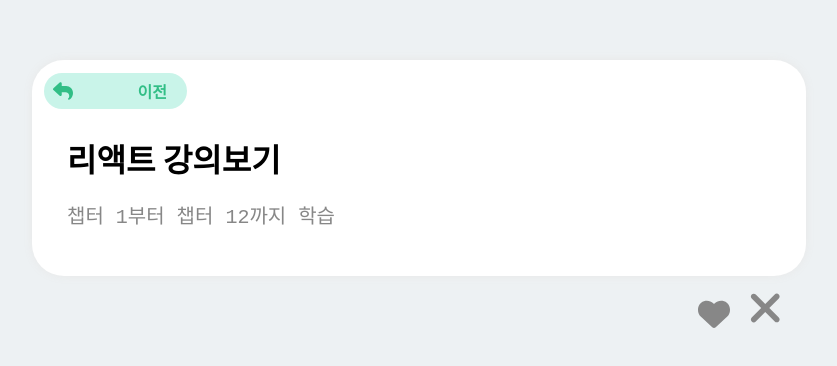
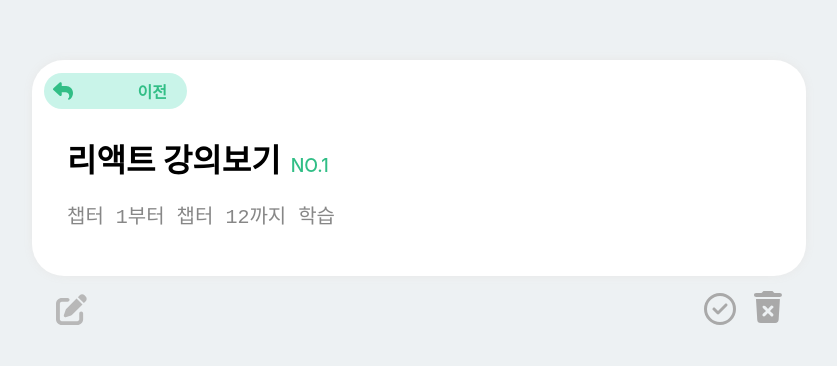
Before and after one commit to helloworld442/hh99-chap2-ver2, a React (Create React App) app: page /detail/1 in a window 1280 px wide. Shown: the part 172-538 px from the top of the page, without its empty margins (221-1058 px from the left). Built offline with nearby package versions, Linux system fonts and the light colour scheme.

Commit message:
feat : create todo Update page and logic

```diff
--- a/src/App.js
+++ b/src/App.js
@@ -2,6 +2,7 @@ import { Route, Routes } from "react-router-dom";
 import MainPage from "./pages/Main";
 import DetailPage from "./pages/Detail";
 import GlobalStyle from "./utils/GlobalStyle";
+import UpdatePage from "./pages/Update";
 
 function App() {
   return (
@@ -9,6 +10,7 @@ function App() {
       <Routes>
         <Route path="/" element={<MainPage />} />
         <Route path="/detail/:id" element={<DetailPage />} />
+        <Route path="/update/:id" element={<UpdatePage />} />
       </Routes>
       <GlobalStyle />
     </>
--- a/src/components/common/Block/StyledDropDownBlock.jsx
+++ b/src/components/common/Block/StyledDropDownBlock.jsx
@@ -51,10 +51,10 @@ const Glider = styled.span`
   height: 32px;
   width: 150px;
   z-index: 1;
+  box-shadow: 2px 2px 2px #94d3c1, -1px -1px 2px #fff;
   border-radius: 99px; // just a high number to create pill effect
   transition: 0.25s ease-out;
   background-color: #c9f4e9;
-  box-shadow: 1px 1px 2px #babecc, -1px -1px 2px #fff;
   transform: translateX(${(props) => props.translatevalue}%);
 `;
 
--- a/src/components/common/Block/StyledListUIBlock.jsx
+++ b/src/components/common/Block/StyledListUIBlock.jsx
@@ -12,7 +12,7 @@ const StyledListUIBlock = styled.div`
   padding: 7px 9px;
   margin: 10px;
   border-radius: 25px;
-  box-shadow: inset 1px 1px 2px #babecc, inset -1px -1px 2px #fff;
+  box-shadow: inset 2px 2px 2px #94d3c1, inset -1px -1px 2px #fff;
   box-sizing: border-box;
   display: flex;
 `;
--- a/src/components/common/Box/DetailIconBox.jsx
+++ b/src/components/common/Box/DetailIconBox.jsx
@@ -1,4 +1,4 @@
-import { styled } from 'styled-components';
+import { styled } from "styled-components";
 
 const DetailIconBox = styled.div`
   position: absolute;
@@ -6,23 +6,21 @@ const DetailIconBox = styled.div`
   right: 0;
   transform: translate(-24px, 60px);
   font-size: 46px;
-
-    color: #878787;
+  fill: #a9a9a9;
   #icon-heart {
     height: 32px;
     fill: ${(props) => props.isdoneColor};
     margin-right: 18px;
-        margin-bottom: 1px;
-        transition: all 0.2s ease-in-out;
   }
   #icon-heart:hover {
     fill: #31be86;
   }
   #icon-Xmark {
-        transition: all 0.2s ease-in-out;
+    height: 32px;
+    margin-bottom: 2px;
   }
   #icon-Xmark:hover {
-        color: #ff3322;
+    fill: #ff3322;
   }
 `;
 
--- a/src/components/common/Button/StyledButton.jsx
+++ b/src/components/common/Button/StyledButton.jsx
@@ -9,14 +9,17 @@ const StyledButtonBox = styled.div`
     padding: 0;
     border: none;
     border-radius: 10px;
-    /* color: #fff; */
-    color: #31be86;
+    color: #fff;
+    background-color: #31be86;
     font-weight: 700;
     transition: all 0.3s ease-in-out;
-    box-shadow: 0px 0px 60px rgba(0, 0, 0, 0.1);
+    box-shadow: 5px 5px 5px #1f9361, -3px -3px 5px #3edd99;
     &:hover {
+      box-shadow: 2px 2px 5px #1f9361, 2px -2px 5px #3edd99;
+      font-size: 14px;
     }
-    &:focus {
+    &:active {
+      box-shadow: inset 2px 2px 3px #1f9361, inset -2px -2px 3px #3edd99;
     }
   }
 `;
--- a/src/components/todo/TodoDetail.jsx
+++ b/src/components/todo/TodoDetail.jsx
@@ -1,13 +1,15 @@
 import { styled } from "styled-components";
 import { FontAwesomeIcon } from "@fortawesome/react-fontawesome";
-import { faHeart, faXmark, faReply } from "@fortawesome/free-solid-svg-icons";
 import BackBut from "../common/Button/BackButton";
 import TitleBox from "../common/Box/TitleBox";
 import ContentBox from "../common/Box/ContentBox";
 import DetailIconBox from "../common/Box/DetailIconBox";
 import { Link, useNavigate } from "react-router-dom";
 import { useDispatch } from "react-redux";
+import { faPenToSquare, faReply } from "@fortawesome/free-solid-svg-icons";
 import { deleteItem, toggleItem } from "../../redux/modules/todos";
+import { ReactComponent as Check } from "../../lib/assets/check.svg";
+import { ReactComponent as Trash } from "../../lib/assets/trash.svg";
 
 const TodoDetailBlock = styled.div`
   width: 100vw;
@@ -28,6 +30,25 @@ const DetailPage = styled.div`
   box-shadow: 0px 0px 10px #e8e8e8;
   position: relative;
   word-break: break-all;
+  .id-num {
+    font-size: 18px;
+    font-weight: 500;
+    /* padding: 0 23px; */
+    margin-left: 10px;
+    line-height: 0;
+    color: #31be86;
+  }
+  #pen {
+    position: absolute;
+    bottom: 0;
+    left: 0;
+    height: 31px;
+    transform: translate(24px, 49px);
+    color: #b8b8b8;
+    &:hover {
+      color: #31be86;
+    }
+  }
 `;
 
 const TodoDetail = ({ todo }) => {
@@ -36,7 +57,7 @@ const TodoDetail = ({ todo }) => {
 
   try {
     let isdoneIconColor = `#878787`;
-    todo.isDone ? (isdoneIconColor = "#31af7f") : (isdoneIconColor = "#878787");
+    todo.isDone ? (isdoneIconColor = "#31af7f") : (isdoneIconColor = "#a9a9a9");
     return (
       <TodoDetailBlock key={todo.id}>
         <DetailPage>
@@ -46,18 +67,22 @@ const TodoDetail = ({ todo }) => {
               이전
             </BackBut>
           </Link>
-          <TitleBox>{todo.title}</TitleBox>
+          <TitleBox>
+            {todo.title}
+            <span className="id-num">NO.{todo.id}</span>
+          </TitleBox>
           <ContentBox>{todo.content}</ContentBox>
+          <Link to={"/update/" + todo.id}>
+            <FontAwesomeIcon icon={faPenToSquare} id="pen" />
+          </Link>
           <DetailIconBox isdoneColor={isdoneIconColor}>
-            <FontAwesomeIcon
-              icon={faHeart}
+            <Check
               id="icon-heart"
               onClick={() => {
                 dispatch(toggleItem(todo.id));
               }}
             />
-            <FontAwesomeIcon
-              icon={faXmark}
+            <Trash
               id="icon-Xmark"
               onClick={() => {
                 dispatch(deleteItem(todo.id));
--- /dev/null
+++ b/src/components/todo/TodoUpdate.jsx
@@ -0,0 +1,10 @@
+import { styled } from "styled-components";
+
+const TodoUpdateBlock = styled.div``;
+
+const TodoUpdate = ({ todo }) => {
+  console.log(todo);
+  return <TodoUpdateBlock>{todo.id}</TodoUpdateBlock>;
+};
+
+export default TodoUpdate;
--- /dev/null
+++ b/src/containers/TodoUpdateContainer.jsx
@@ -0,0 +1,16 @@
+import { useLocation } from "react-router-dom";
+import TodoUpdate from "../components/todo/TodoUpdate";
+import { useSelector } from "react-redux";
+
+const TodoUpdateContainer = () => {
+  let { pathname } = useLocation();
+  // pathname 가져오기 로직
+  pathname = parseInt(pathname.replace("/update/", ""));
+  // todos 데이터 가져오기 로직
+  const todos = useSelector(({ todos }) => todos);
+  // pathname에 해당하는 데이터 가져오기
+  let todo = todos.find((todo) => todo.id === pathname);
+  return <TodoUpdate todo={todo} />;
+};
+
+export default TodoUpdateContainer;
--- /dev/null
+++ b/src/pages/Update.jsx
@@ -0,0 +1,7 @@
+import TodoUpdateContainer from "../containers/TodoUpdateContainer";
+
+const UpdatePage = () => {
+  return <TodoUpdateContainer />;
+};
+
+export default UpdatePage;
```
Lines whose indentation alone changed are shown as unchanged.
